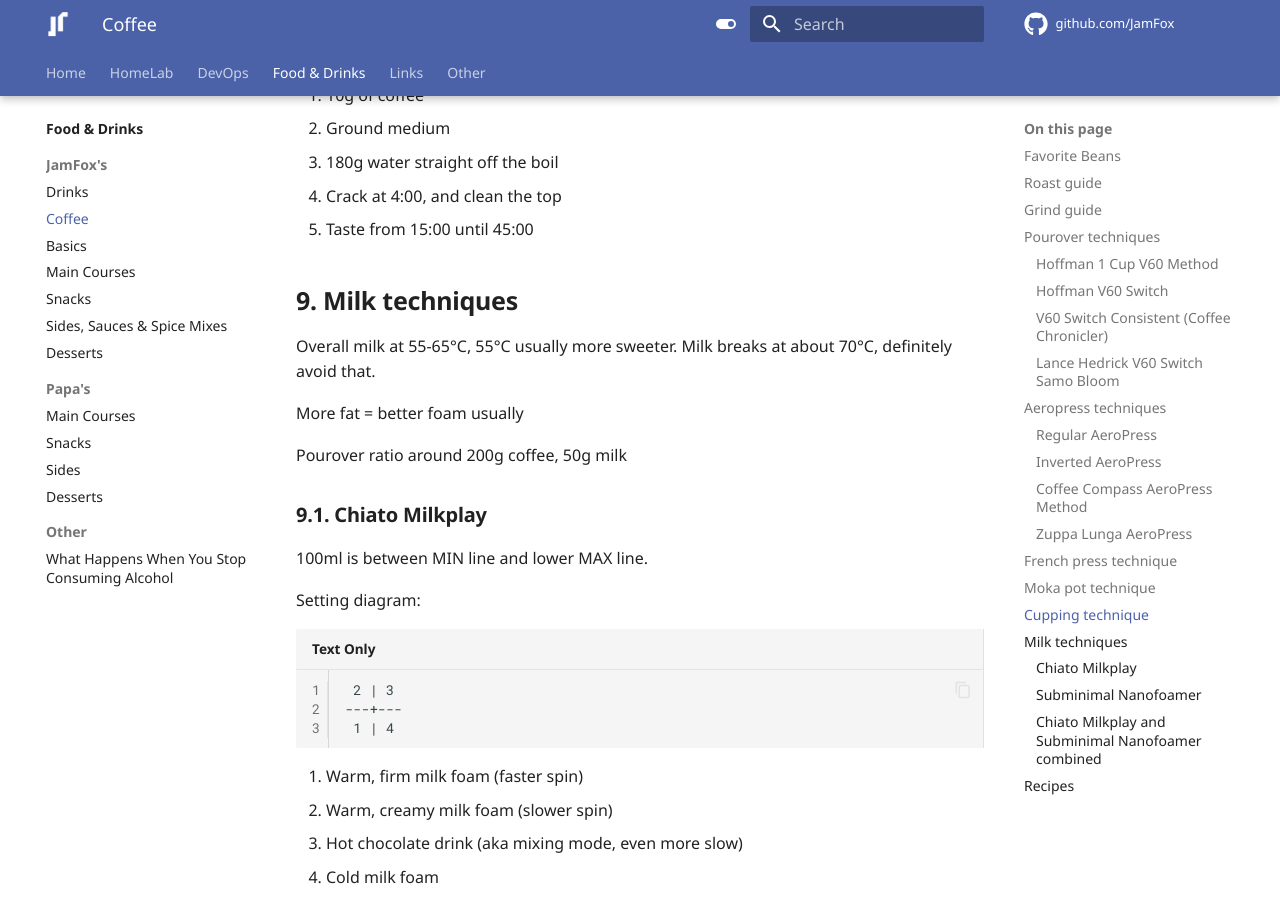
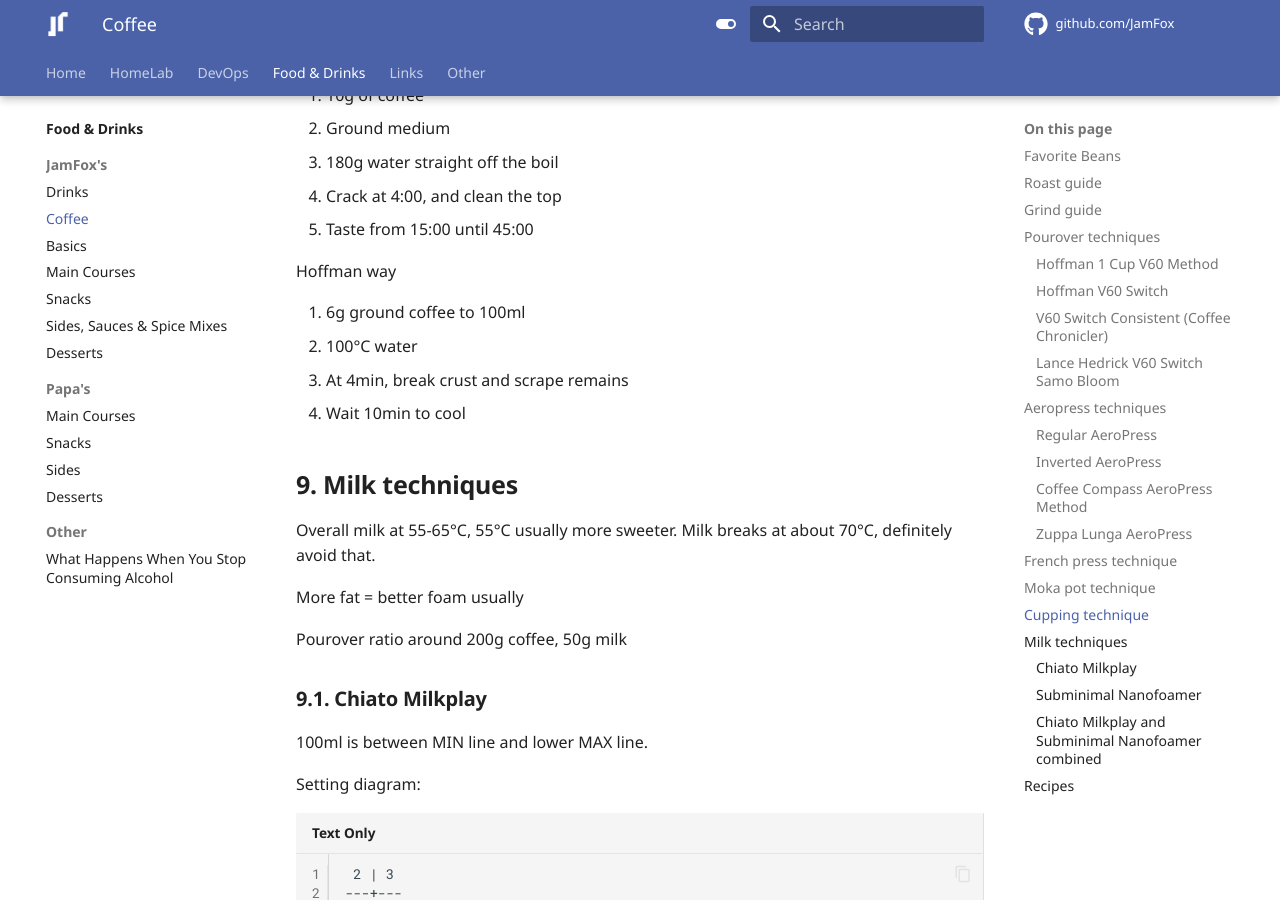
Before and after one commit to JamFox/docs.jamfox.dev, an MkDocs documentation site: the page built from docs/content/food/coffee.md, in a window 1280 px wide and 900 px high, scrolled down 11347 px. Built offline with MkDocs 1.6.1 and Material for MkDocs 9.7.7, drawn with Linux system fonts in a browser that asks for light colours; plug-ins that fetch from the network failed and are left out; comment, search, counter and statistics services are not loaded.

Commit message:
add hoffman cupping

```diff
--- a/docs/content/food/coffee.md
+++ b/docs/content/food/coffee.md
@@ -318,6 +318,13 @@ The oldschool way
 4. Crack at 4:00, and clean the top
 5. Taste from 15:00 until 45:00
 
+Hoffman way
+
+1. 6g ground coffee to 100ml
+2. 100°C water
+3. At 4min, break crust and scrape remains
+4. Wait 10min to cool
+
 ## Milk techniques
 
 Overall milk at 55-65°C, 55°C usually more sweeter. Milk breaks at about 70°C, definitely avoid that.
```
